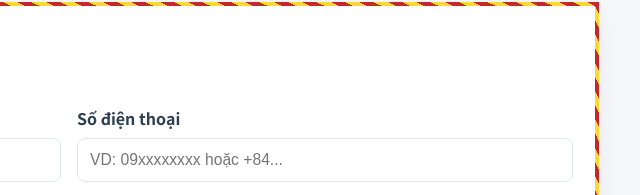
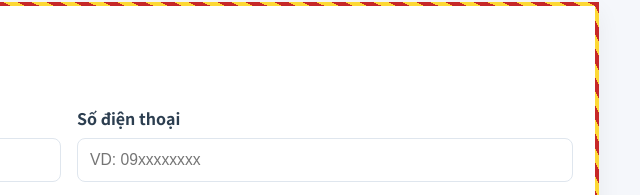
Before and after one commit to Kendo260599/final1, a website: page index.html in a window 1280 px wide. Shown: the part 192-387 px from the top of the page, 571-1211 px from the left. Drawn offline with Linux system fonts and the light colour scheme.

Commit message:
Update index.html

```diff
--- a/index.html
+++ b/index.html
@@ -32,7 +32,7 @@
 
           <div class="form-group">
             <label for="kh-phone">Số điện thoại</label>
-            <input type="tel" id="kh-phone" placeholder="VD: 09xxxxxxxx hoặc +84..." inputmode="tel">
+            <input type="tel" id="kh-phone" placeholder="VD: 09xxxxxxxx" inputmode="tel">
           </div>
 
             <div class="form-group">
```
